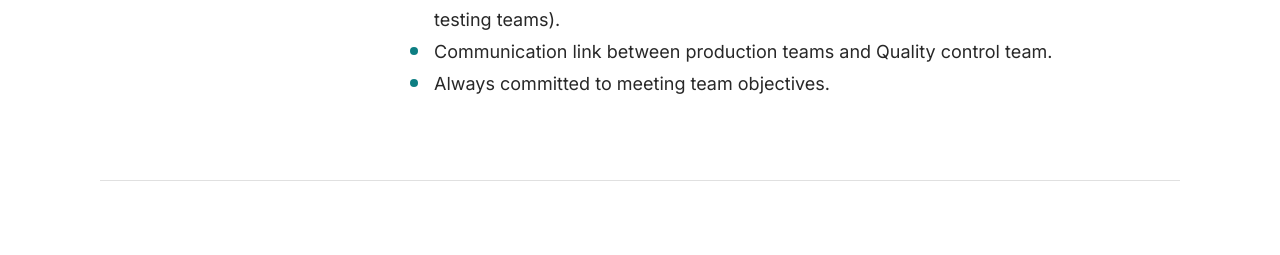
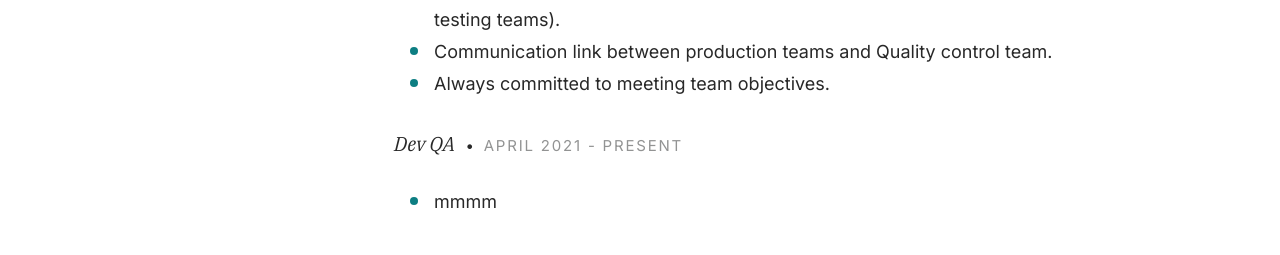
Before and after one commit to surio00/surio00.github.io, a plain HTML site: page index.html in a window 1280 px wide. Shown: the part 3091-3346 px from the top of the page. Drawn offline with Linux system fonts and the light colour scheme.

Commit message:
Update index.html

```diff
--- a/index.html
+++ b/index.html
@@ -267,6 +267,23 @@
                         </ul>
                     </p>
 
+                    <div class="resume-block__header">
+                    <p class="resume-block__header-meta">
+                            <span>Dev QA</span>
+                            <span class="resume-block__header-date">
+                                April 2021 - Present</span>
+                        </p>
+                    </div>
+    <p class="resume-block__header-meta-sub">
+                        <!--&nbsp <span class="resume-block__header-platform"> Anvil-Scimitar, C++, C# &nbsp </span> <span color:black> || </span> <span class="resume-block__header-platform"> &nbsp  <span class="fab fa-windows fa-2x" title=" Microsoft Windows"></span> &nbsp <span class="fab fa-xbox fa-2x" title="Xbox One"></span> &nbsp  <span class="fab fa-playstation fa-2x" title="Sony PlayStation"></span> <!--&nbsp  <i class="fas fa-gamepad fa-2x" title="Nintendo Switch"></i> --></span>
+
+                        <ul>
+                            <ul class="disc">
+                                <li> mmmm
+                                </li>
+                            </ul>
+    </ul>
+    </p>
 
 
                 </div> <!-- end resume-block -->
```
